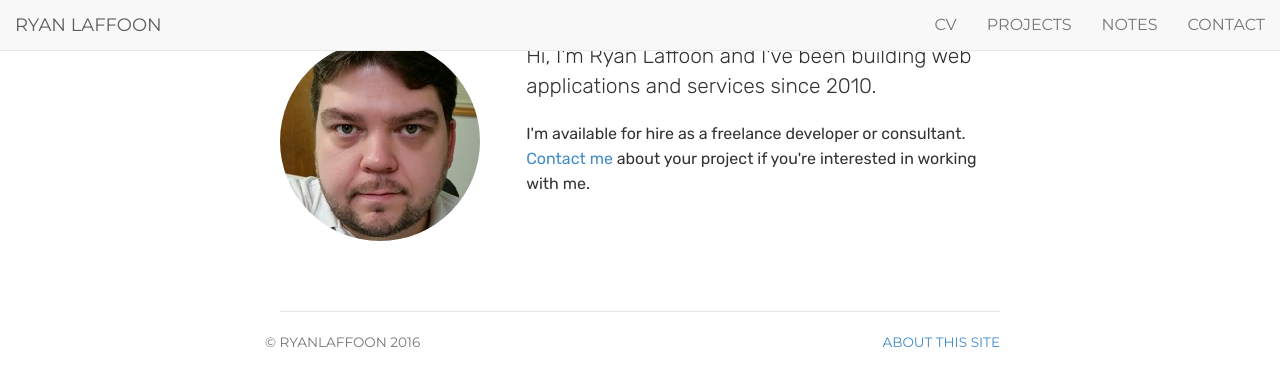
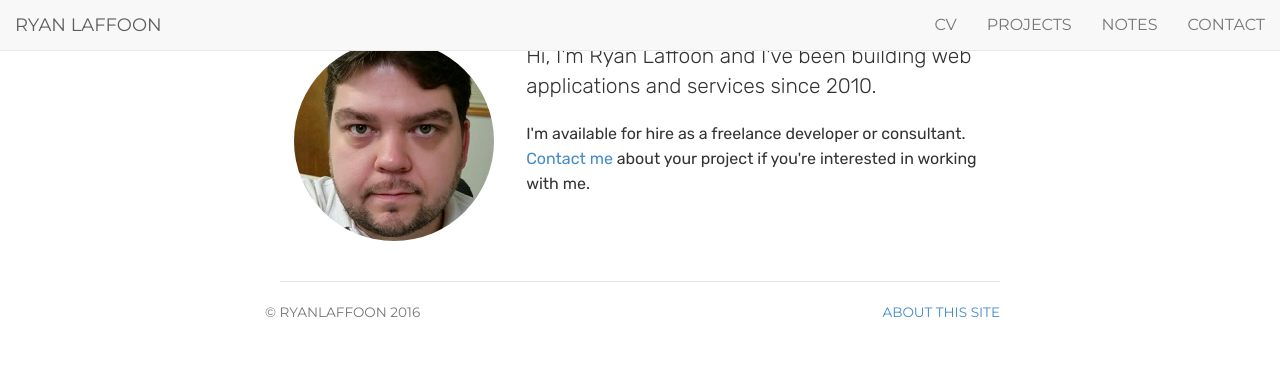
Before and after one commit to ryanlaffoon/ryanlaffoon.github.io, a Jekyll site: the page built from index.html, in a window 1280 px wide. Shown: the top 386 px of the page. Built offline with Jekyll 4.4.1, drawn with Linux system fonts in a browser that asks for light colours.

Commit message:
Update style.css

```diff
--- a/css/style.css
+++ b/css/style.css
@@ -14,7 +14,10 @@ blockquote p { font-size: 16px; line-height: 1.6em; }
 h3.text-muted a {text-decoration: none; color: #999999; }
 h3.text-muted a:hover { text-decoration: none; color: #0088cc; }
 
-img.avatar { margin-bottom: 30px; }
+img.avatar {
+	margin: auto;
+	display: block;
+}
 
 /* Custom container */
 .container > hr { margin: 30px 0; }
```
